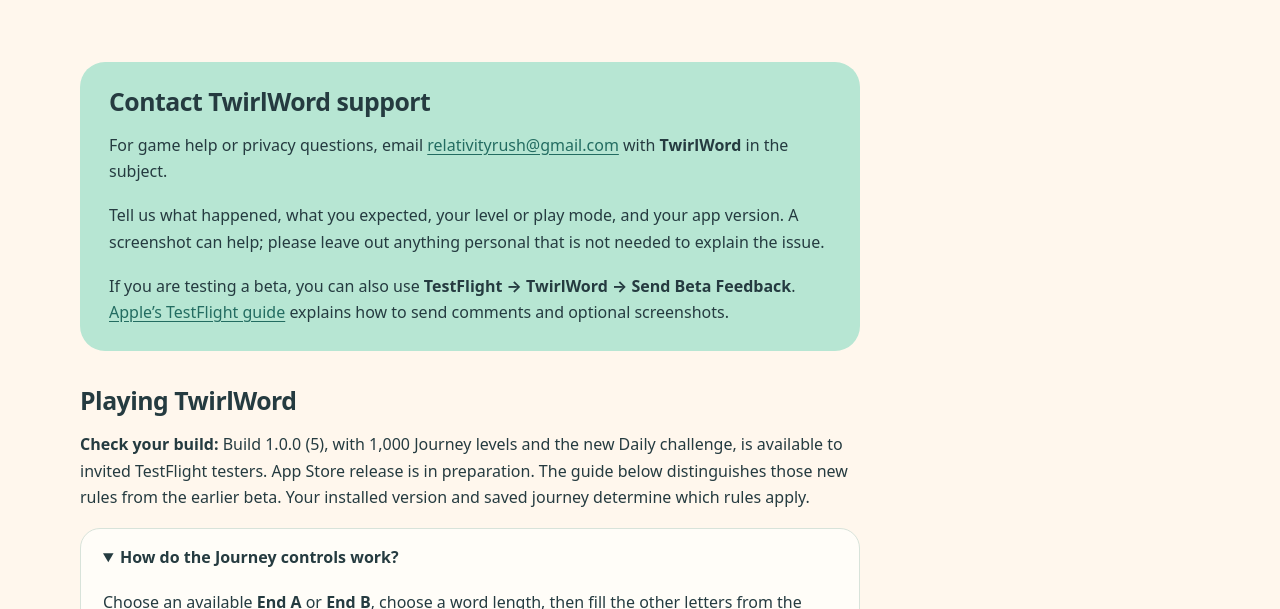
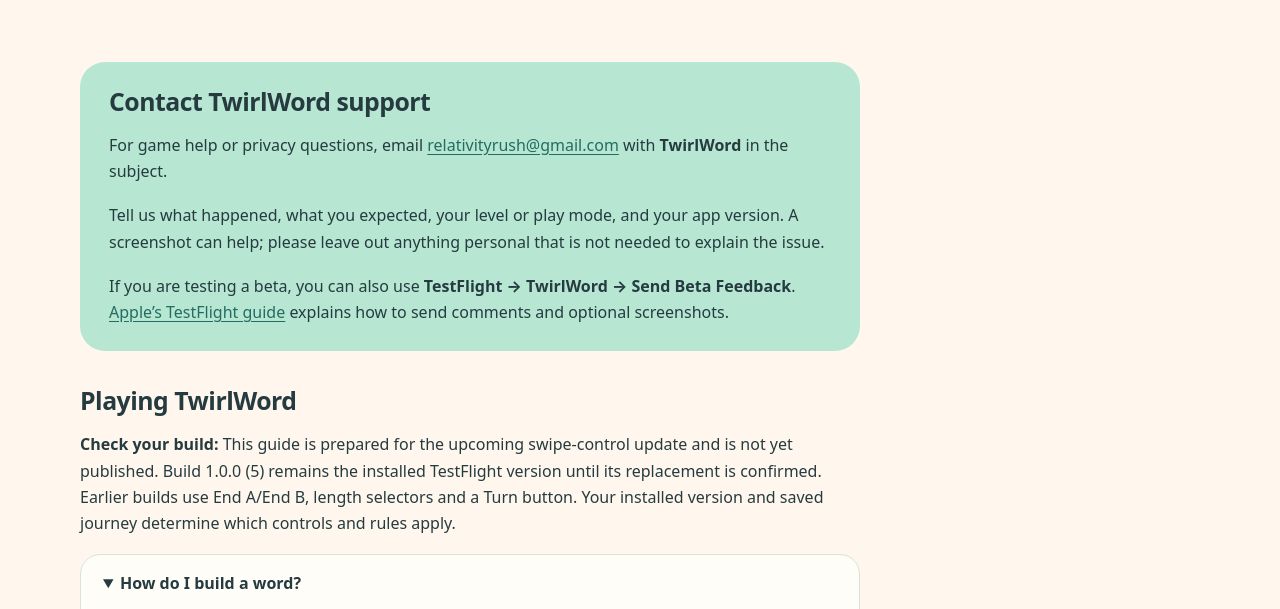
Before and after one commit to bbonkersb26/twirlword-support, a plain HTML site: page site/public/support/index.html in a window 1280 px wide. Shown: the part 343-952 px from the top of the page. Drawn offline with Linux system fonts and the light colour scheme.

Commit message:
Prepare support instructions for swipe word entry

```diff
--- a/site/public/support/index.html
+++ b/site/public/support/index.html
@@ -2,9 +2,9 @@
 <html lang="en"><head><meta charset="utf-8"><meta name="viewport" content="width=device-width, initial-scale=1"><meta name="description" content="TwirlWord support: learn the word-building rules, get help with saved progress, and contact the developer."><meta name="theme-color" content="#fff7ed"><title>Support — TwirlWord</title><link rel="icon" href="/assets/mark.svg" type="image/svg+xml"><link rel="stylesheet" href="/assets/style.css"></head>
 <body><a class="skip" href="#main">Skip to content</a><header class="site-header wrap"><a class="brand" href="/" aria-label="TwirlWord home"><img src="/assets/mark.svg" width="43" height="43" alt="">TwirlWord</a><nav class="nav" aria-label="Main navigation"><a href="/">The game</a><a href="/support/" aria-current="page">Support</a><a href="/privacy/">Privacy</a></nav></header>
 <main id="main" class="wrap"><div class="page-head"><p class="eyebrow">A helping hand</p><h1>Keep the words turning.</h1><p class="lede">A few answers for your next move, and a way to tell us when something needs attention.</p></div><div class="content"><section class="callout" id="contact" aria-labelledby="feedback-title"><h2 id="feedback-title">Contact TwirlWord support</h2><p>For game help or privacy questions, email <a href="mailto:relativityrush@gmail.com?subject=TwirlWord%20support">relativityrush@gmail.com</a> with <strong>TwirlWord</strong> in the subject.</p><p>Tell us what happened, what you expected, your level or play mode, and your app version. A screenshot can help; please leave out anything personal that is not needed to explain the issue.</p><p>If you are testing a beta, you can also use <strong>TestFlight → TwirlWord → Send Beta Feedback</strong>. <a href="https://testflight.apple.com/">Apple’s TestFlight guide</a> explains how to send comments and optional screenshots.</p></section>
-<h2>Playing TwirlWord</h2><p><strong>Check your build:</strong> Build 1.0.0 (5), with 1,000 Journey levels and the new Daily challenge, is available to invited TestFlight testers. App Store release is in preparation. The guide below distinguishes those new rules from the earlier beta. Your installed version and saved journey determine which rules apply.</p>
-<details open><summary>How do the Journey controls work?</summary><div><p>Choose an available <strong>End A</strong> or <strong>End B</strong>, choose a word length, then fill the other letters from the rack. The crossing letter is already on the board. Press <strong>Turn</strong> to play a valid word and animate the turn.</p><p>Check the displayed turn direction and the next available ends before committing. Your new word shares exactly one crossing with the map. Its other tiles cannot overlap existing tiles or touch them along an edge away from that crossing.</p><p>The <strong>Plan</strong> view explains the level goals. The word map and reading strip keep longer words readable. When a full draft cannot fit on the map, the map shows its labeled host word and the complete draft remains below it.</p></div></details>
-<details><summary>Why isn’t my word accepted?</summary><div><p>TwirlWord uses a curated English word list. A real word can still be absent from the list. Your word must fit the selected crossing, use the available rack letters, and follow the rules shown for your current mode.</p><p>A Journey level does not allow a word already used in that level, including its opening word. Daily requires twelve different six- to nine-letter answers and excludes directly related inflections already used in that puzzle. Free play retains a recent-word restriction. Invalid input does not spend a move; a timed free-play clock continues while you correct it.</p></div></details>
+<h2>Playing TwirlWord</h2><p><strong>Check your build:</strong> This guide is prepared for the upcoming swipe-control update and is not yet published. Build 1.0.0 (5) remains the installed TestFlight version until its replacement is confirmed. Earlier builds use End A/End B, length selectors and a Turn button. Your installed version and saved journey determine which controls and rules apply.</p>
+<details open><summary>How do I build a word?</summary><div><p>Tap a glowing letter on the board to choose your connection. Swipe through the rack letters, then lift your finger to play. A valid word turns the board automatically.</p><p>In Journey and Daily, the selected board letter is included at the beginning or end of your word. In Free play, include the highlighted borrowed letter in your swipe where you want the crossing.</p><p>Follow the goal at the top. Open <strong>Pause → Goals</strong> for the full level plan or <strong>Pause → Map</strong> to inspect your words.</p><p>With VoiceOver, activate letters individually, then activate the current word to play it. <strong>Clear</strong> starts a fresh spelling. A hardware keyboard also supports full-word entry and Enter.</p></div></details>
+<details><summary>Why isn’t my word accepted?</summary><div><p>TwirlWord uses a curated English word list. A real word can still be absent from the list. Your word must fit the selected crossing, use the available rack letters, and follow the rules shown for your current mode.</p><p>A Journey level does not allow a word already used in that level, including its opening word. Daily requires twelve different six- to nine-letter answers and excludes directly related inflections already used in that puzzle. Free play retains a recent-word restriction. An incorrect pattern stays on screen with red letters and “Incorrect.” It does not spend a move. Start another swipe to try again; a timed free-play clock continues while you think.</p></div></details>
 <details id="journey-rules"><summary>How does the Journey progress?</summary><div><p>The Journey has 1,000 untimed levels across 40 worlds. Complete every displayed goal within the word budget to finish a level and unlock the next. Some levels ask you to follow a sequence; others combine word properties, lengths and choices of ends. Legal side moves can help set up a later goal.</p><p><strong>Retry</strong> starts the same level again for free. It does not send you back to level one or remove earned stars and Keepsakes. This build has no answer-reveal buttons or advertising requirements. Confirming a restart replaces the current attempt.</p><p>Earlier saved journeys keep their own rules and progress. The earlier 1.0.0 (3) beta has 500 levels: reaching its word count completes a level, and the extra goals affect stars. Classic 0.1.0 builds use an earlier dictionary and campaign.</p></div></details>
 <details><summary>What does the Daily challenge include?</summary><div><p>Every new Daily puzzle asks for twelve distinct six- to nine-letter words, with no timer. The date changes at midnight UTC. You can finish an unfinished attempt after that boundary, and replay a completed puzzle for free. The first result is kept separately from replay results.</p><p>This build includes a finite schedule of daily puzzles. If that schedule runs out, the app explains that a content update is needed; it does not silently recycle an old puzzle. Older saved daily versions remain labeled and retain their original rules.</p></div></details>
 <details><summary>Can I pause or play without a timer?</summary><div><p>Use Pause to take a break. Journey, Daily and Calm free play are untimed. Timed free play has a turn clock; animation and saved pauses do not spend that clock. Reduced motion keeps the same rules and results.</p></div></details>
```
